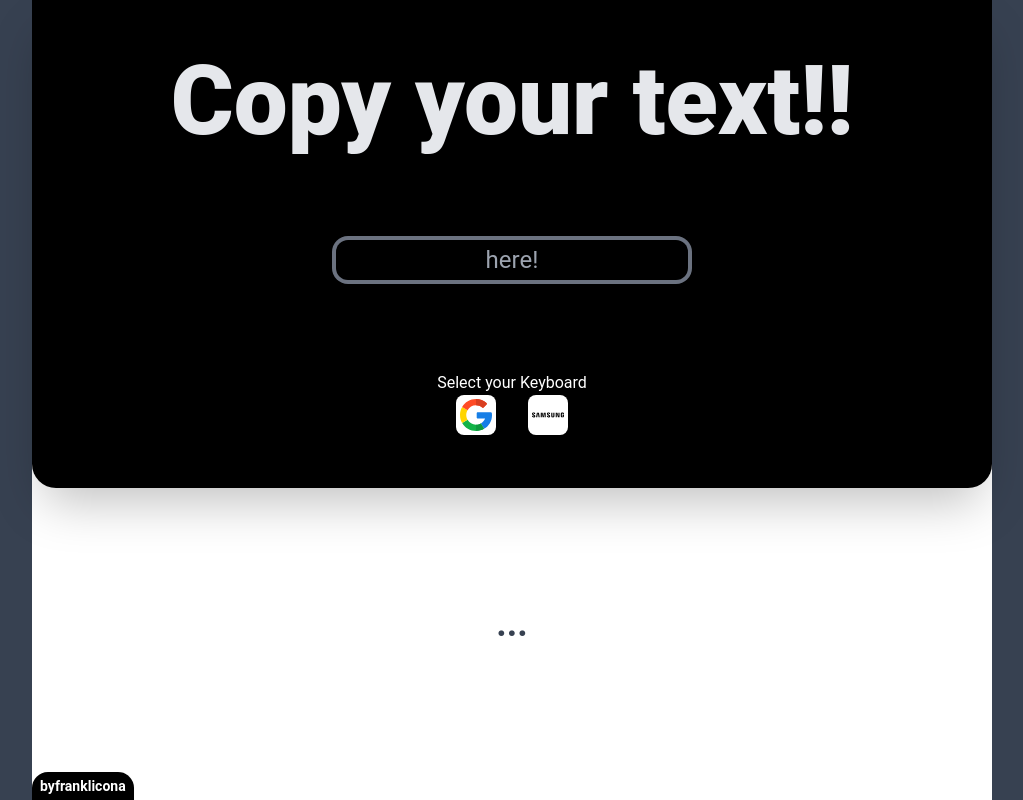
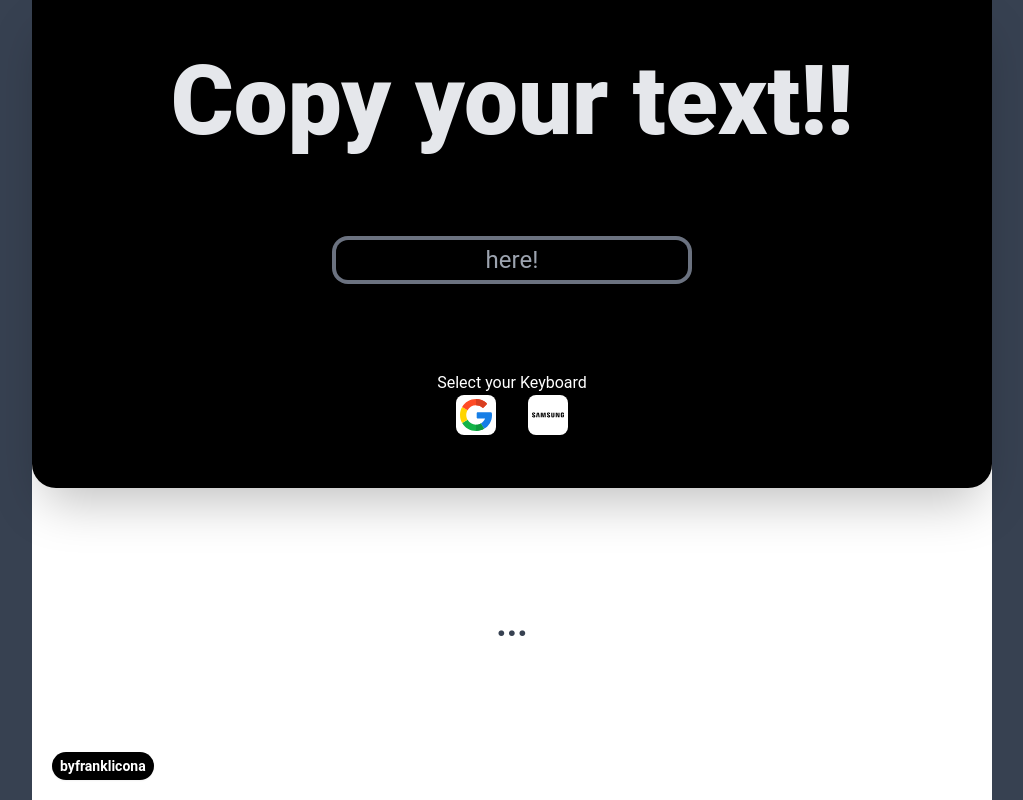
Before and after one commit to 3FE3LE/decrypto, a Next.js app: page / in a window 1280 px wide. Shown: the whole page, without its empty margins (128-1151 px from the left). Built offline with nearby package versions, Linux system fonts and the light colour scheme.

Commit message:
fix pill of my name

```diff
--- a/pages/index.jsx
+++ b/pages/index.jsx
@@ -84,7 +84,7 @@ export default function Home() {
         <div
           className="p-2 w-full relative  xl:w-3/4 -mt-10 bg-white flex flex-wrap justify-center items-center z-0"
         >
-          <h1 className="bg-black shadow-sm text-sm text-white font-bold rounded-t-2xl py-1 px-2 absolute left-0 bottom-0">byfranklicona</h1>
+          <h1 className="bg-black shadow-sm text-sm text-white font-bold rounded-2xl py-1 px-2 fixed sm:absolute left-5 bottom-5 ">byfranklicona</h1>
           <Tooltip
             title="copy to clipboard"
             onClick={()=>{ctc()}}
```
